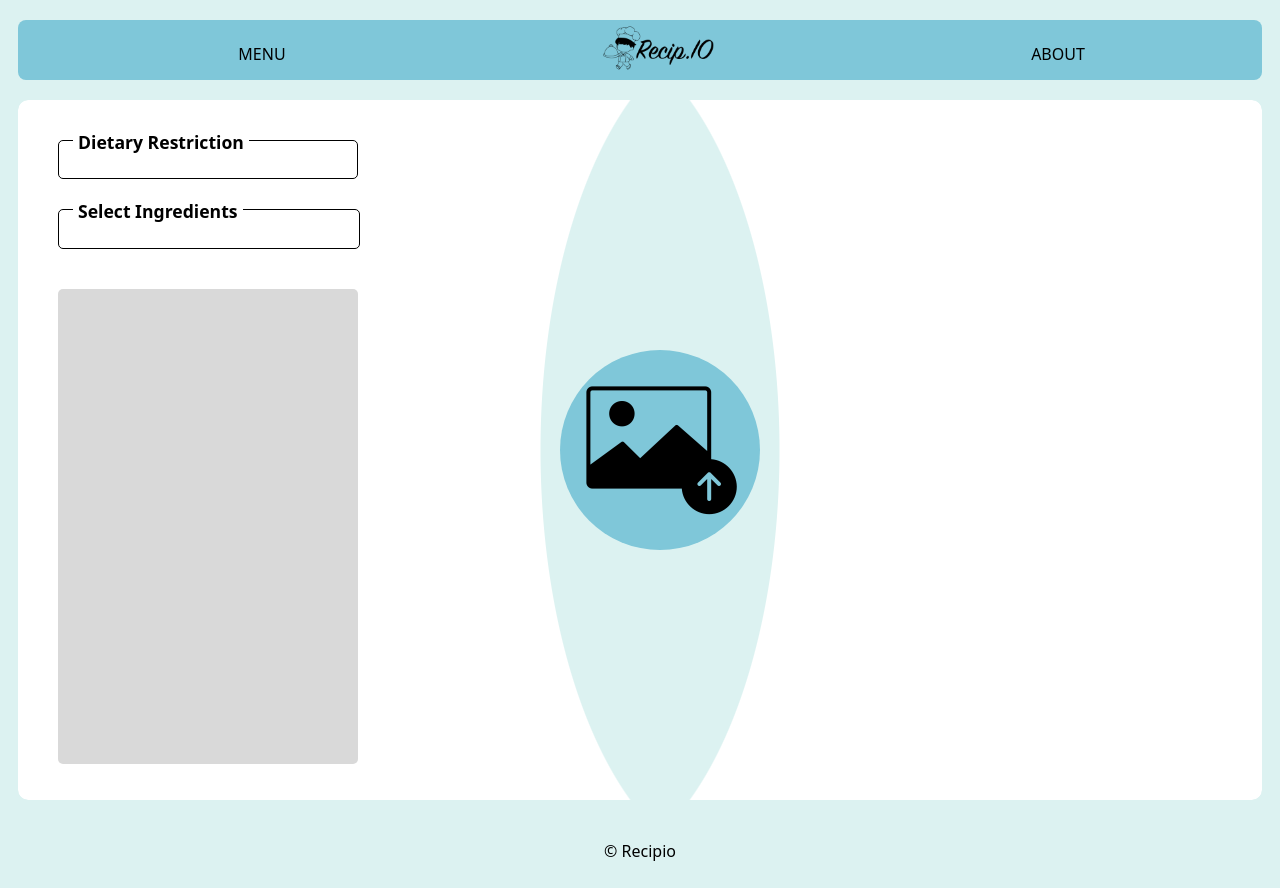
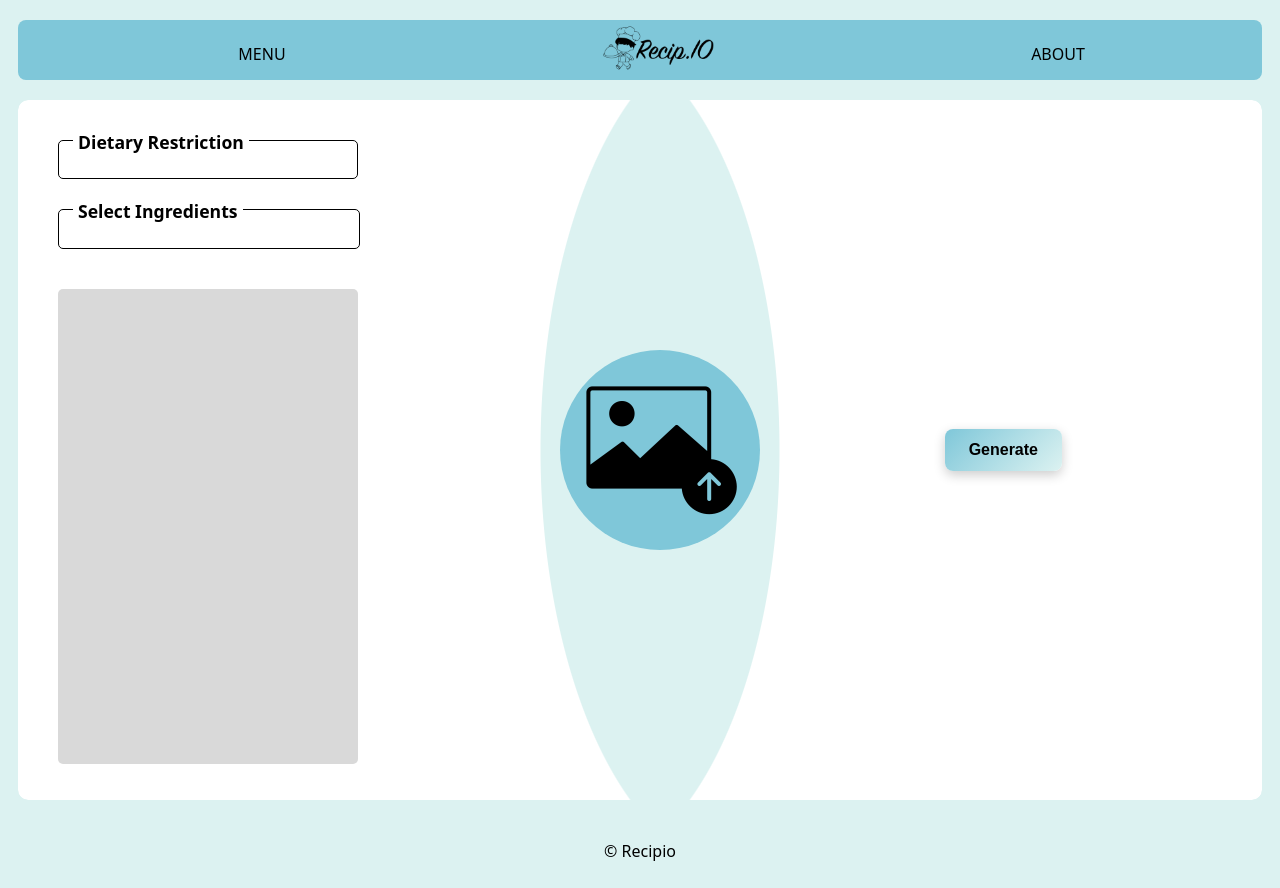
Before and after one commit to StoicNeutron/RecipioFront, a React (Vite) app: page / in a window 1280 px wide. Built offline with nearby package versions, Linux system fonts and the light colour scheme.

Commit message:
right side issue

```diff
--- /dev/null
+++ b/src/components/Generate.css
@@ -0,0 +1,23 @@
+.generate-button {
+    margin-right: 200px;
+    padding: 12px 24px;
+    font-size: 16px;
+    font-weight: bold;
+    color: black;
+    background: linear-gradient(135deg, #7FC7D9 0%, #DCF2F1 100%);
+    border: none;
+    border-radius: 8px;
+    cursor: pointer;
+    box-shadow: 0 4px 12px rgba(0, 0, 0, 0.2);
+    transition: all 0.3s ease;
+}
+
+.generate-button:hover {
+    background: linear-gradient(135deg, #DCF2F1 0%, #7FC7D9 100%);
+    box-shadow: 0 6px 16px rgba(0, 0, 0, 0.3);
+}
+
+.generate-button:active {
+    transform: scale(0.98);
+    box-shadow: 0 3px 8px rgba(0, 0, 0, 0.2);
+}
--- /dev/null
+++ b/src/components/Generate.jsx
@@ -0,0 +1,11 @@
+import './Generate.css';
+
+function Generate({ onClick }) {
+    return (
+        <button className="generate-button" onClick={onClick}>
+            Generate
+        </button>
+    );
+}
+
+export default Generate;
--- /dev/null
+++ b/src/components/GeneratedContent.jsx
@@ -0,0 +1,70 @@
+import React from 'react';
+
+function GeneratedContent() {
+
+    const generateRandomRecipe = () => {
+        const ingredientsList = [
+            "Flour", "Sugar", "Salt", "Eggs", "Butter", "Milk", "Baking Powder",
+            "Vanilla Extract", "Chocolate Chips", "Olive Oil", "Garlic", "Chicken Breast",
+            "Tomato", "Onion", "Bell Pepper", "Carrot", "Broccoli", "Cheese", "Rice", "Pasta"
+        ];
+
+        const randomTitle = [
+            "Delicious Pancakes", "Hearty Omelette", "Cheesy Pasta Bake",
+            "Garlic Chicken Stir-Fry", "Chocolate Chip Cookies", "Tomato Basil Soup"
+        ];
+
+        const getRandomItem = (arr) => arr[Math.floor(Math.random() * arr.length)];
+
+        const recipeTitle = getRandomItem(randomTitle);
+        const servings = Math.floor(Math.random() * 4) + 1;
+
+        // Generate a random number of ingredients (between 3 and 6)
+        const ingredientCount = Math.floor(Math.random() * 4) + 3;
+        const ingredients = [];
+
+        for (let i = 0; i < ingredientCount; i++) {
+            const ingredient = getRandomItem(ingredientsList);
+            const quantity = (Math.random() * 2 + 0.5).toFixed(2); // Random quantity between 0.5 and 2.5
+            const unit = ["cups", "tbsp", "tsp", "grams", "ml"][Math.floor(Math.random() * 5)];
+
+            ingredients.push({ name: ingredient, quantity, unit });
+        }
+
+        const instructions = [
+            "Preheat the oven to 350°F.",
+            "Mix all dry ingredients in a bowl.",
+            "Add wet ingredients and stir until smooth.",
+            "Pour mixture into a baking pan.",
+            "Bake for 25-30 minutes or until golden brown.",
+            "Let cool before serving."
+        ];
+
+        return { title: recipeTitle, servings, ingredients, instructions };
+    };
+
+    const { title, servings, ingredients, instructions } = generateRandomRecipe();
+
+    return (
+        <div>
+            <h2>{title}</h2>
+            <p>Servings: {servings}</p>
+            <h3>Ingredients:</h3>
+            <ul>
+                {ingredients.map((item, index) => (
+                    <li key={index}>
+                        {item.quantity} {item.unit} of {item.name}
+                    </li>
+                ))}
+            </ul>
+            <h3>Instructions:</h3>
+            <ol>
+                {instructions.map((step, index) => (
+                    <li key={index}>{step}</li>
+                ))}
+            </ol>
+        </div>
+    );
+}
+
+export default GeneratedContent;
--- a/src/components/Right_section.css
+++ b/src/components/Right_section.css
@@ -8,4 +8,8 @@
   background: white;
   border-radius: 10px;
   margin-left: -180px;
+  color: black;
+  display: flex;
+  justify-content: right;
+  align-items: center;
 }
--- a/src/components/Right_section.jsx
+++ b/src/components/Right_section.jsx
@@ -1,10 +1,24 @@
+import React, { useState } from 'react';
+import Generate from './Generate';
+import GeneratedContent from './GeneratedContent';
 import './Right_section.css';
 
-function Left_section(){
+function Right_section() {
+    const [isGenerated, setIsGenerated] = useState(false);
+
+    const handleGenerateClick = () => {
+        setIsGenerated(true); // Change state to show GeneratedContent
+    };
+
     return (
-        <div class="curved_edge_right">
+        <div className="curved_edge_right">
+            {isGenerated ? (
+                <GeneratedContent />
+            ) : (
+                <Generate onClick={handleGenerateClick} />
+            )}
         </div>
-    )
+    );
 }
 
-export default Left_section;
+export default Right_section;
```
